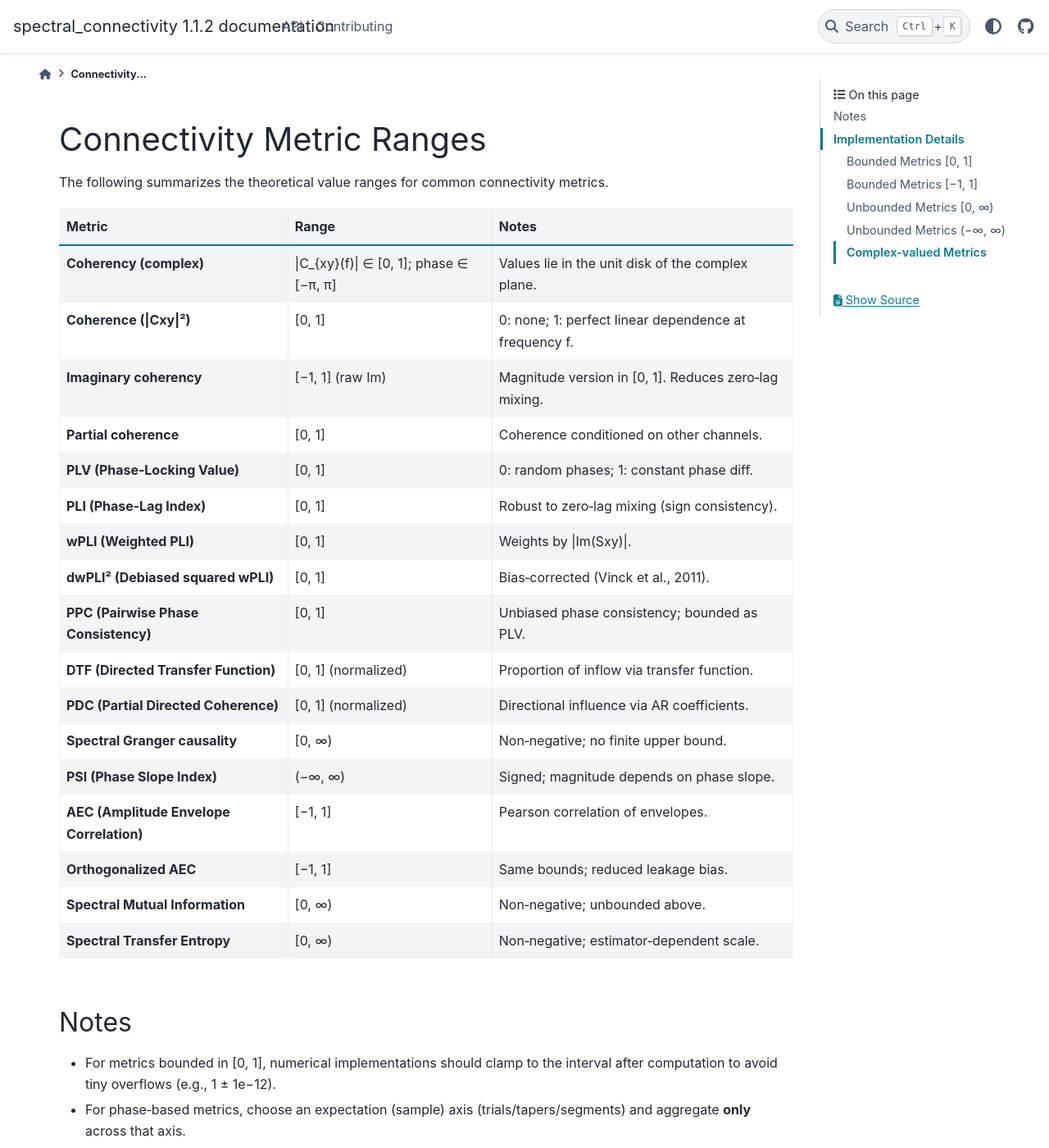
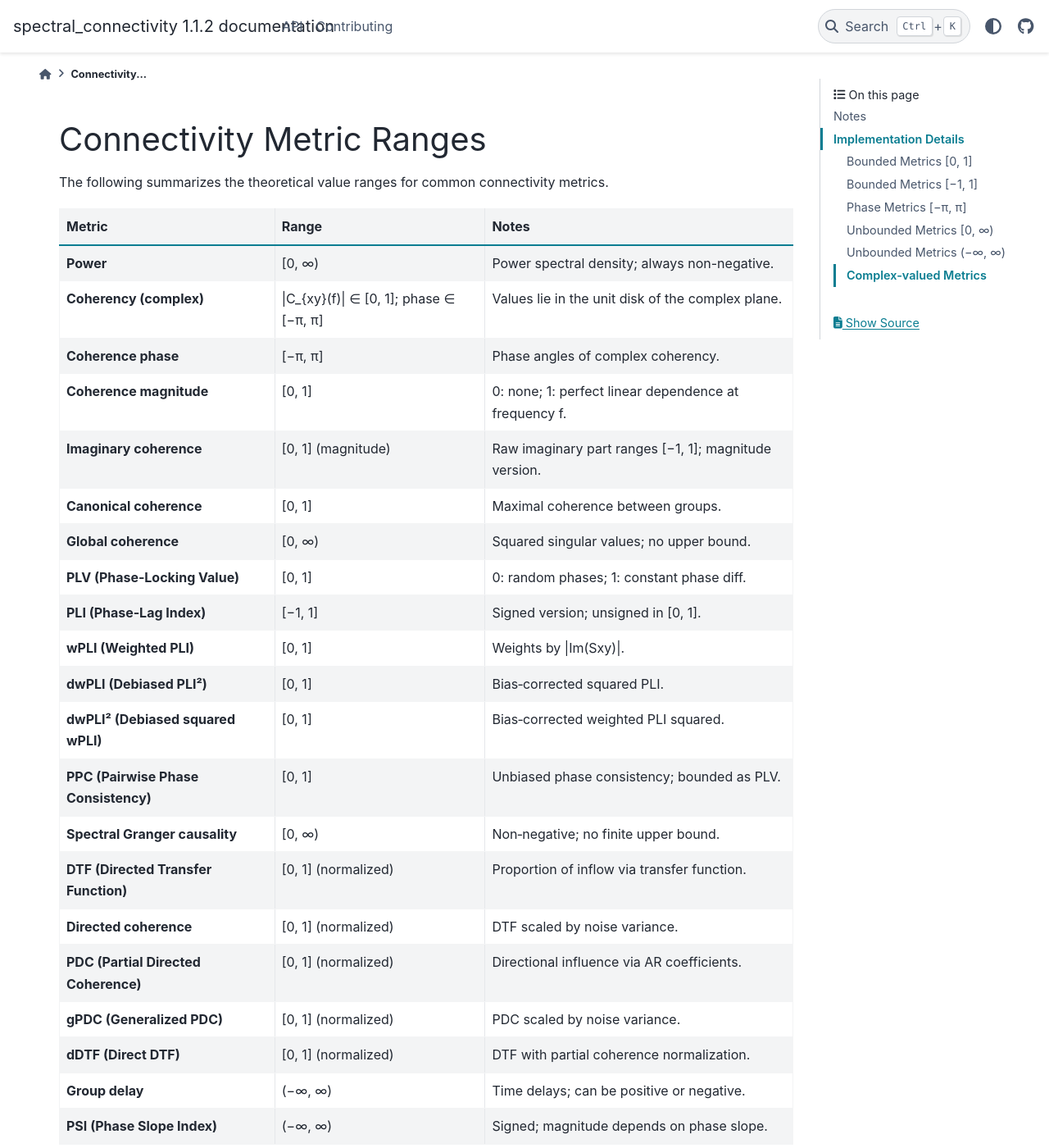
Before and after one commit to Eden-Kramer-Lab/spectral_connectivity, a Sphinx documentation site: the page built from docs/CONNECTIVITY_METRIC_RANGES.md, in a window 1280 px wide and 1400 px high. Shown: the whole window at 82% size. Built offline with Sphinx 7.4.7 and the PyData theme 0.15.4, drawn with Linux system fonts in a browser that asks for light colours; pages that are not in the unit, such as notebooks, are missing from menus; some of the changed text lies outside the part shown.

Commit message:
docs(ranges): complete audit of connectivity metric ranges documentation
- Add all missing implemented methods: power, coherence_phase, canonical_coherence,
  global_coherence, debiased_squared_phase_lag_index, directed_coherence,
  direct_directed_transfer_function, group_delay
- Remove unimplemented methods: partial_coherence, AEC, orthogonalized AEC,
  spectral mutual information, spectral transfer entropy
- Update phase_lag_index range to [-1, 1] (signed version)
- Add new Phase Metrics section for coherence_phase
- Reorganize Implementation Details with complete method coverage
- Now covers all 22 connectivity methods with accurate ranges

🤖 Generated with [Claude Code](https://claude.ai/code)

Co-Authored-By: Claude <noreply@anthropic.com>

```diff
--- a/docs/CONNECTIVITY_METRIC_RANGES.md
+++ b/docs/CONNECTIVITY_METRIC_RANGES.md
@@ -4,23 +4,27 @@ The following summarizes the theoretical value ranges for common connectivity me
 
 | Metric | Range | Notes |
 |---|---|---|
+| **Power** | [0, ∞) | Power spectral density; always non-negative. |
 | **Coherency (complex)** | \|C_{xy}(f)\| ∈ [0, 1]; phase ∈ [−π, π] | Values lie in the unit disk of the complex plane. |
-| **Coherence (\|Cxy\|²)** | [0, 1] | 0: none; 1: perfect linear dependence at frequency f. |
-| **Imaginary coherency** | [−1, 1] (raw Im) | Magnitude version in [0, 1]. Reduces zero‑lag mixing. |
-| **Partial coherence** | [0, 1] | Coherence conditioned on other channels. |
+| **Coherence phase** | [−π, π] | Phase angles of complex coherency. |
+| **Coherence magnitude** | [0, 1] | 0: none; 1: perfect linear dependence at frequency f. |
+| **Imaginary coherence** | [0, 1] (magnitude) | Raw imaginary part ranges [−1, 1]; magnitude version. |
+| **Canonical coherence** | [0, 1] | Maximal coherence between groups. |
+| **Global coherence** | [0, ∞) | Squared singular values; no upper bound. |
 | **PLV (Phase‑Locking Value)** | [0, 1] | 0: random phases; 1: constant phase diff. |
-| **PLI (Phase‑Lag Index)** | [0, 1] | Robust to zero‑lag mixing (sign consistency). |
+| **PLI (Phase‑Lag Index)** | [−1, 1] | Signed version; unsigned in [0, 1]. |
 | **wPLI (Weighted PLI)** | [0, 1] | Weights by \|Im(Sxy)\|. |
-| **dwPLI² (Debiased squared wPLI)** | [0, 1] | Bias‑corrected (Vinck et al., 2011). |
+| **dwPLI (Debiased PLI²)** | [0, 1] | Bias‑corrected squared PLI. |
+| **dwPLI² (Debiased squared wPLI)** | [0, 1] | Bias‑corrected weighted PLI squared. |
 | **PPC (Pairwise Phase Consistency)** | [0, 1] | Unbiased phase consistency; bounded as PLV. |
+| **Spectral Granger causality** | [0, ∞) | Non‑negative; no finite upper bound. |
 | **DTF (Directed Transfer Function)** | [0, 1] (normalized) | Proportion of inflow via transfer function. |
+| **Directed coherence** | [0, 1] (normalized) | DTF scaled by noise variance. |
 | **PDC (Partial Directed Coherence)** | [0, 1] (normalized) | Directional influence via AR coefficients. |
-| **Spectral Granger causality** | [0, ∞) | Non‑negative; no finite upper bound. |
+| **gPDC (Generalized PDC)** | [0, 1] (normalized) | PDC scaled by noise variance. |
+| **dDTF (Direct DTF)** | [0, 1] (normalized) | DTF with partial coherence normalization. |
+| **Group delay** | (−∞, ∞) | Time delays; can be positive or negative. |
 | **PSI (Phase Slope Index)** | (−∞, ∞) | Signed; magnitude depends on phase slope. |
-| **AEC (Amplitude Envelope Correlation)** | [−1, 1] | Pearson correlation of envelopes. |
-| **Orthogonalized AEC** | [−1, 1] | Same bounds; reduced leakage bias. |
-| **Spectral Mutual Information** | [0, ∞) | Non‑negative; unbounded above. |
-| **Spectral Transfer Entropy** | [0, ∞) | Non‑negative; estimator‑dependent scale. |
 
 ## Notes
 
@@ -34,25 +38,36 @@ The following summarizes the theoretical value ranges for common connectivity me
 ### Bounded Metrics [0, 1]
 
 - **coherence_magnitude**: Magnitude-squared coherence
+- **imaginary_coherence**: Magnitude of imaginary coherency
+- **canonical_coherence**: Maximal coherence between groups
 - **phase_locking_value**: Phase consistency measure
-- **phase_lag_index**: Signed phase consistency (unsigned version)
 - **weighted_phase_lag_index**: Weighted by imaginary coherency magnitude
+- **debiased_squared_phase_lag_index**: Bias-corrected squared PLI
 - **debiased_squared_weighted_phase_lag_index**: Bias-corrected wPLI²
 - **pairwise_phase_consistency**: Unbiased phase consistency
 - **directed_transfer_function**: Normalized directional influence
+- **directed_coherence**: DTF scaled by noise variance
 - **partial_directed_coherence**: Normalized causal influence
-- **generalized_partial_directed_coherence**: Scaled by noise variance
+- **generalized_partial_directed_coherence**: PDC scaled by noise variance
+- **direct_directed_transfer_function**: DTF with partial coherence normalization
 
 ### Bounded Metrics [−1, 1]
 
-- **imaginary_coherence**: Raw imaginary part of normalized cross-spectrum
+- **phase_lag_index**: Signed phase consistency (unsigned version in [0, 1])
+
+### Phase Metrics [−π, π]
+
+- **coherence_phase**: Phase angles of complex coherency
 
 ### Unbounded Metrics [0, ∞)
 
+- **power**: Power spectral density
+- **global_coherence**: Squared singular values
 - **pairwise_spectral_granger_prediction**: Spectral Granger causality
 
 ### Unbounded Metrics (−∞, ∞)
 
+- **group_delay**: Time delays between signals
 - **phase_slope_index**: Directional phase coupling measure
 
 ### Complex-valued Metrics
```
